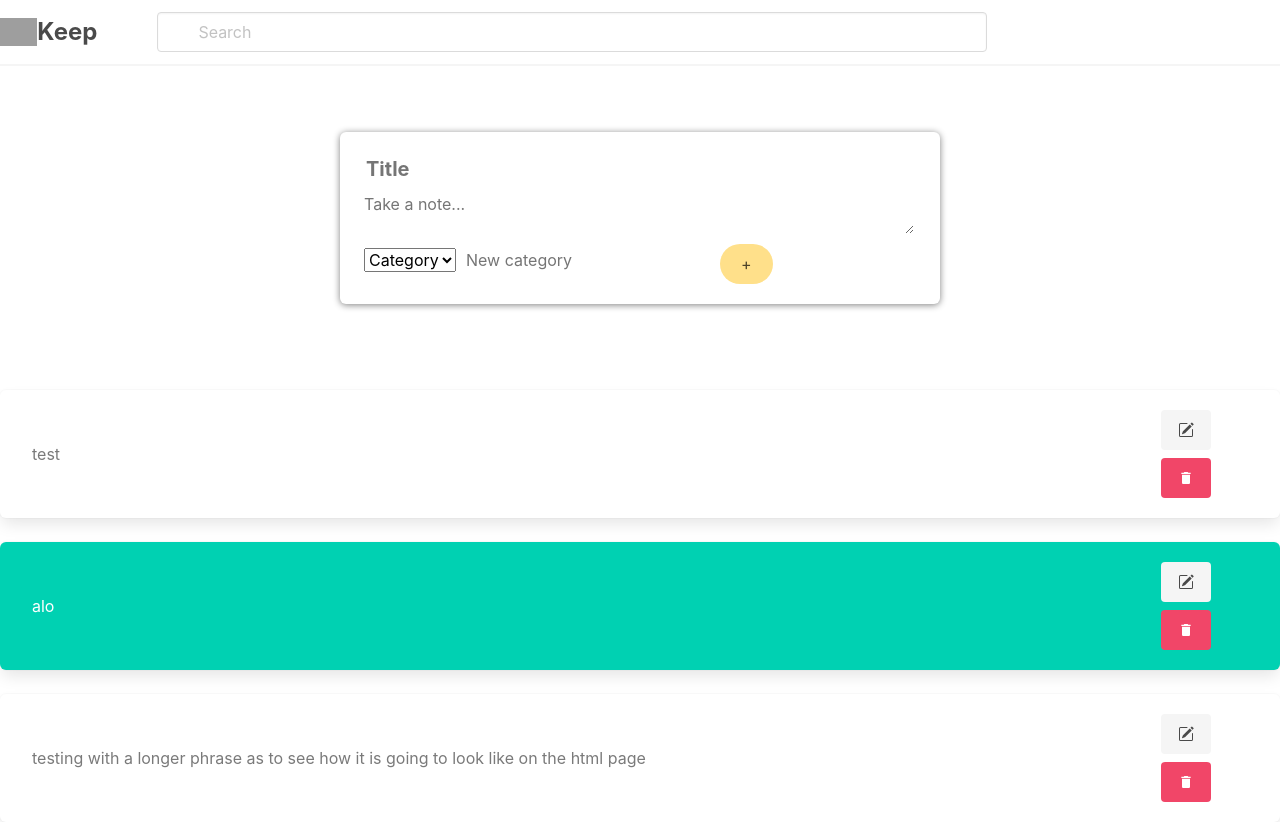
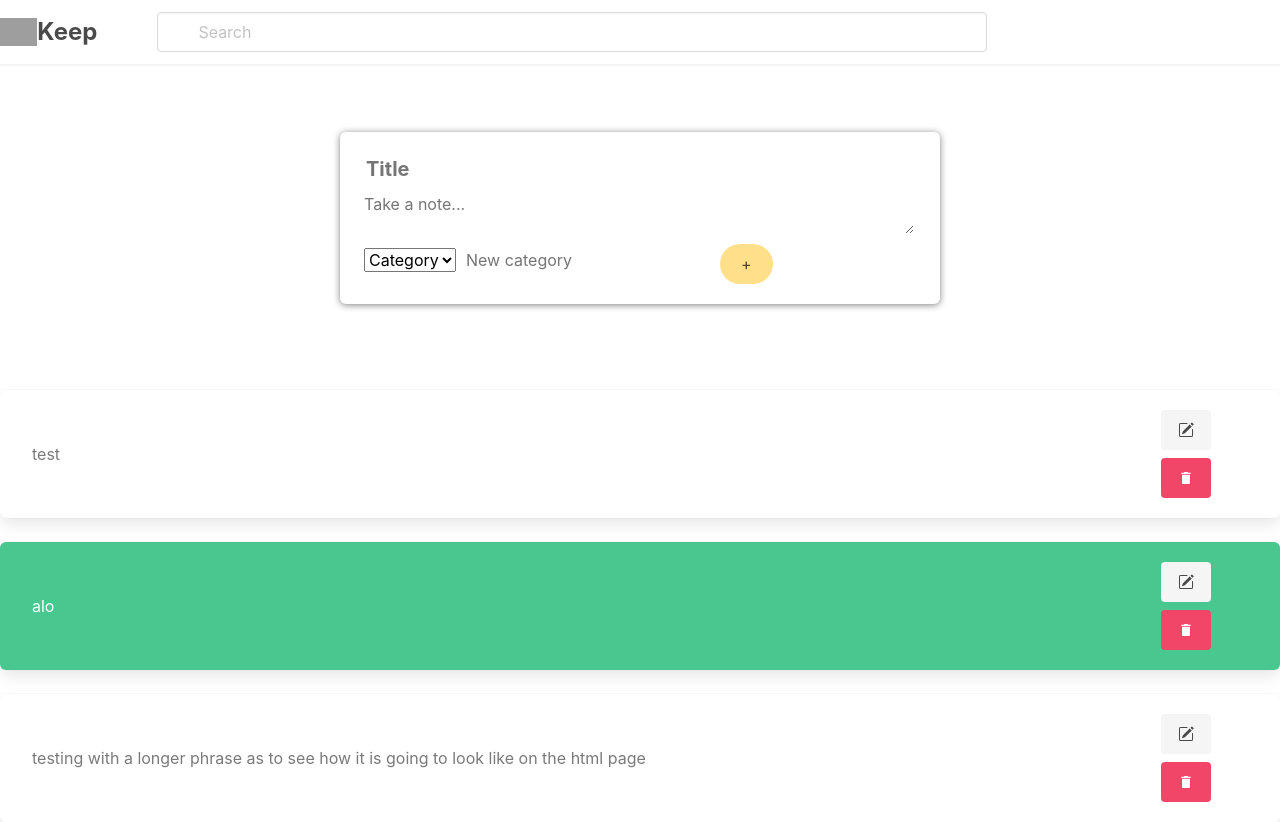
Before and after one commit to CCornez/groupwork2-frontend, a React (Vite) app: page / in a window 1280 px wide. Built offline with nearby package versions, Linux system fonts and the light colour scheme; grey boxes are pictures that could not be loaded.

Commit message:
Add handle item edit

```diff
--- a/src/components/ListItem.tsx
+++ b/src/components/ListItem.tsx
@@ -1,8 +1,13 @@
-import React, { useState } from 'react'
+import React, { useState } from 'react';
 import { MdDelete } from 'react-icons/md';
-import { BsPencilSquare } from 'react-icons/bs';
+import { BsPencilSquare, BsFillCheckSquareFill } from 'react-icons/bs';
 
 const ListItem = (props: any) => {
+  /**
+   * Variables
+   */
+
+  // interface
   interface Item {
     id: number;
     todo_lists_id: number;
@@ -10,43 +15,81 @@ const ListItem = (props: any) => {
     is_completed: boolean;
   }
 
-  const {id, title, todo_lists_id, is_completed}: Item = props.listItem;
+  // props
+  const { id, title, todo_lists_id, is_completed }: Item = props.listItem;
 
-  const [value, setValue] = useState(title)
-  const [completed, setCompleted] = useState(is_completed)
+  // states
+  const [value, setValue] = useState(title);
+  const [completed, setCompleted] = useState(is_completed);
+  const [isUpdating, setIsUpdating] = useState(false);
+
+  /**
+   * Events
+   */
 
   const handleItemClick = (e) => {
+    // TODO: update complete in db
     // const id = e.currentTarget.dataset.id;
-    console.dir();
 
-    if(e.target.classList.contains("box") || e.target.nodeName === 'INPUT') setCompleted((prevState) => !prevState)
-  }
+    // check if user is NOT changing a list item
+    if (!isUpdating) {
+      if (e.target.classList.contains('box') || e.target.nodeName === 'INPUT') {
+        setCompleted((prevState) => !prevState);
+      }
+    }
+  };
 
-  const handleEditItem = () => {
+  const handleItemEdit = (e) => {
+    const inputRef = e.target.closest('.box').querySelector('.input');
+    if (!isUpdating) {
+      setIsUpdating(true);
+      if (inputRef) {
+        inputRef.disabled = false;
+      }
+    } else {
+      setIsUpdating(false);
+      if (inputRef) {
+        inputRef.disabled = true;
+      }
+    }
+  };
 
-  }
-  const handleDeleteItem = () => {
+  const handleItemChange = (e) => {
+    setValue(e.currentTarget.value);
+  };
 
-  }
+  const handleItemDelete = () => {};
 
   return (
     <div
-      className={`box ${completed ? " has-background-primary" : ""}`}
+      className={`listItem box ${completed ? ' has-background-success' : ''}`}
       style={{
         display: 'flex',
         justifyContent: 'space-between',
         alignItems: 'center',
-        cursor: 'pointer'
+        cursor: 'pointer',
       }}
       data-id={id}
       onClick={handleItemClick}
     >
-      <input className={`input ${completed ? " is-primary has-background-primary has-text-white" : "is-white has-background-white"}`} value={value} disabled style={{cursor: 'pointer'}}/>
+      <input
+        className={`input  ${
+          !isUpdating && completed
+            ? ' is-success has-background-success has-text-white'
+            : isUpdating
+            ? 'is-primary'
+            : 'is-white has-background-white'
+        }`}
+        value={value}
+        onChange={handleItemChange}
+        disabled
+        style={{ cursor: 'pointer' }}
+      />
       <div className='buttons'>
-        <button className='button is-light' onClick={handleEditItem}>
-          <BsPencilSquare />
+        <button className='button is-light' onClick={handleItemEdit}>
+          {isUpdating ? <BsFillCheckSquareFill /> : <BsPencilSquare />}
         </button>
-        <button className='button is-danger' onClick={handleDeleteItem}>
+        <button className='button is-danger' onClick={handleItemDelete}>
           <MdDelete />
         </button>
       </div>
--- a/src/components/ListTemp.jsx
+++ b/src/components/ListTemp.jsx
@@ -27,11 +27,7 @@ const ListTemp = () => {
   return (
     <>
       {listItems.map((listItem) => (
-        <ListItem
-          key={listItem.id}
-          listItem={listItem}
-          //   handleItemClick={handleItemClick}
-        />
+        <ListItem key={listItem.id} listItem={listItem} />
       ))}
     </>
   );
```
